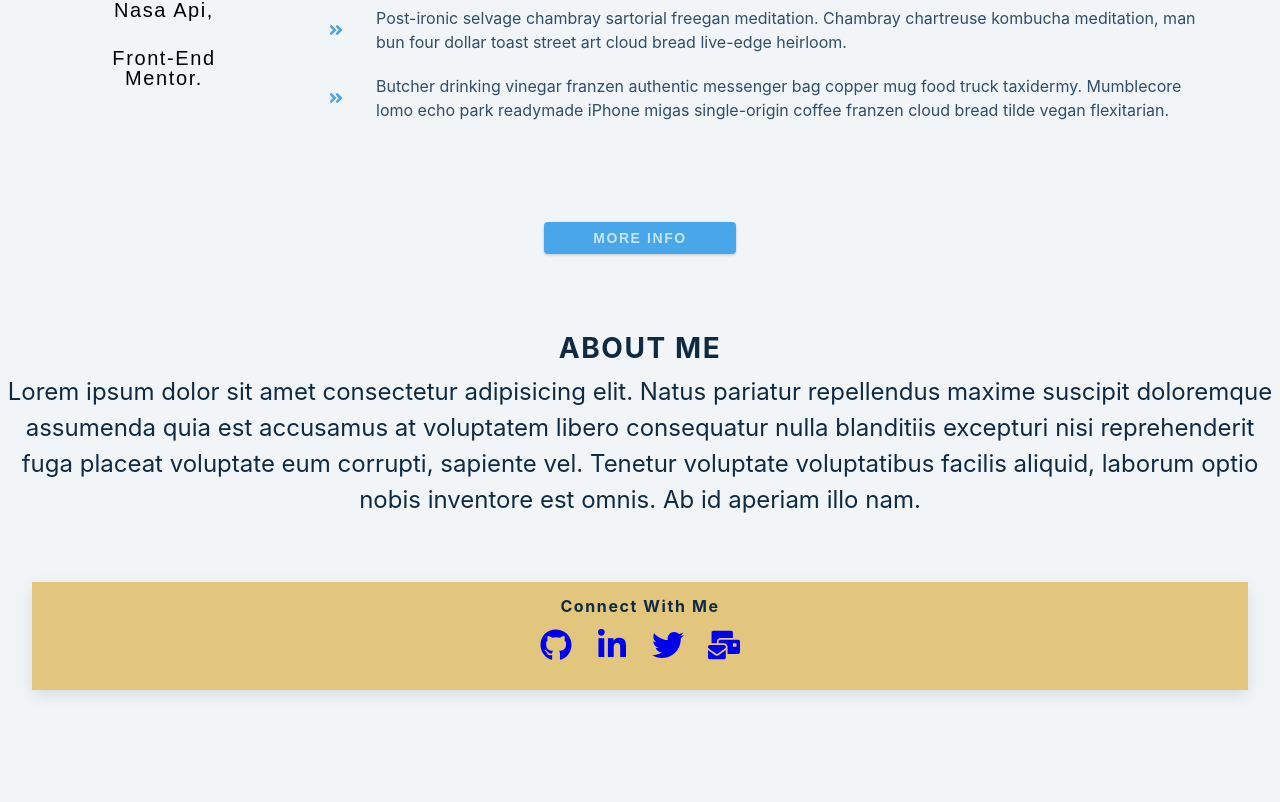
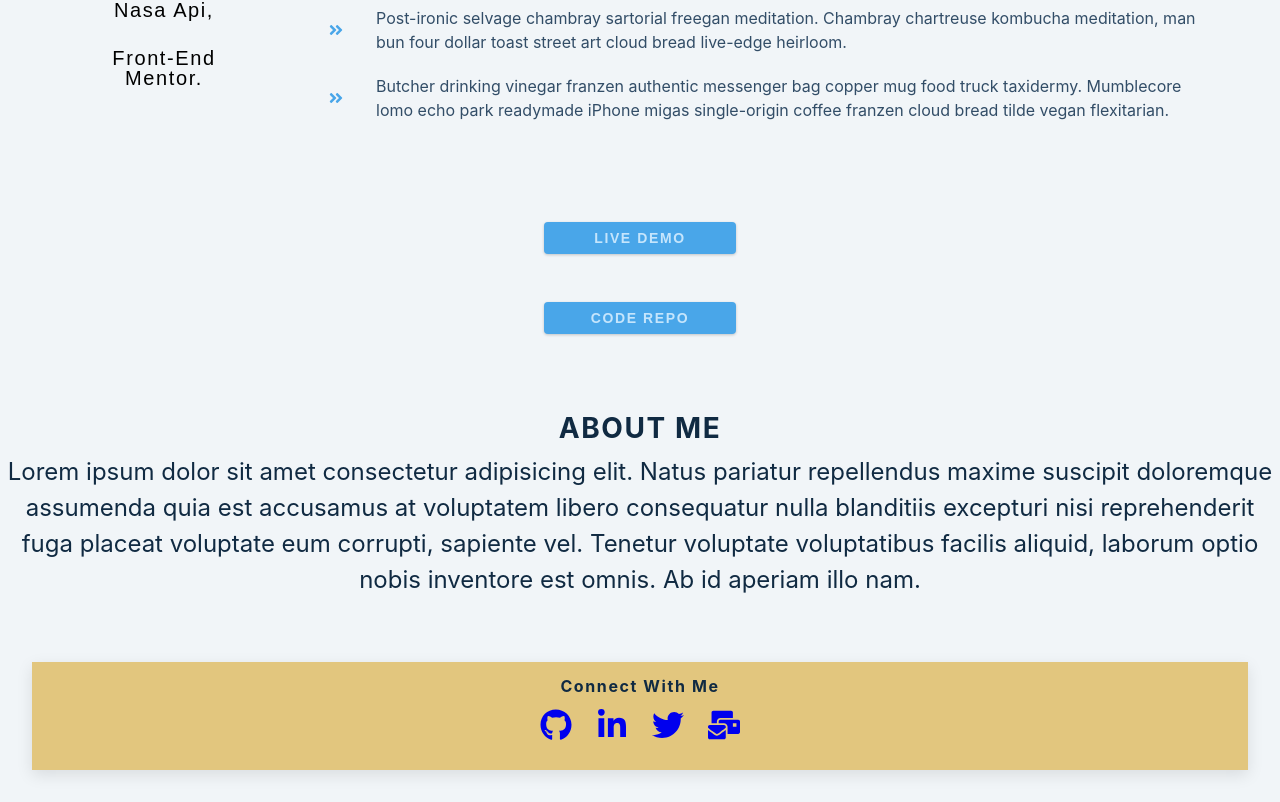
Before and after one commit to Jcolejeff/portfolio, a React (Create React App) app: page / in a window 1280 px wide. Shown: the part 1353-2155 px from the top of the page. Before the commit the page ends 2075 px from the top, so only its background shows below. Built offline with nearby package versions, Linux system fonts and the light colour scheme.

Commit message:
added live button

```diff
--- a/src/Projects.js
+++ b/src/Projects.js
@@ -92,7 +92,10 @@ function App() {
         </article>
       </div>
       <button type="button" className="btn">
-        more info
+        Live Demo
+      </button>
+      <button type="button" className="btn">
+        Code Repo
       </button>
     </section>
   );
```
